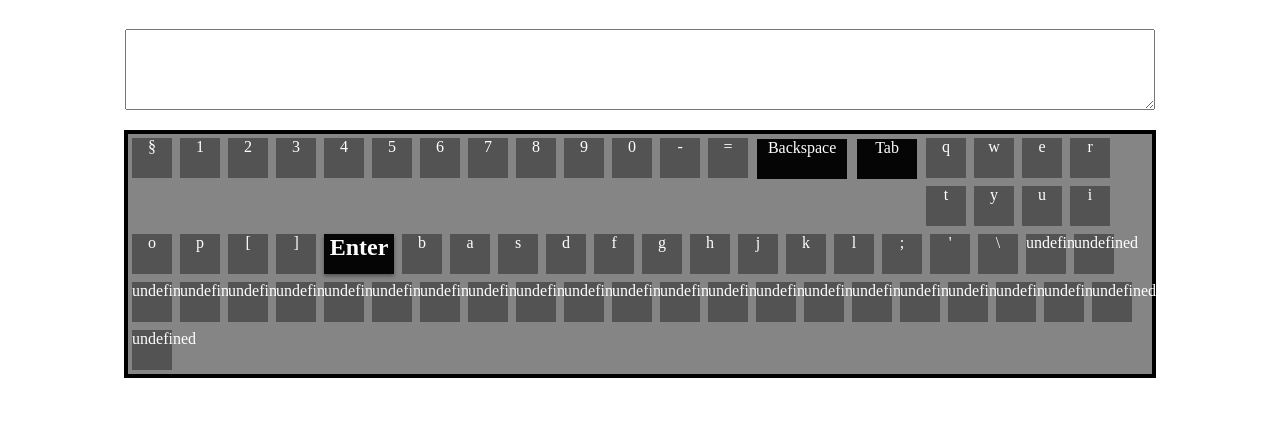
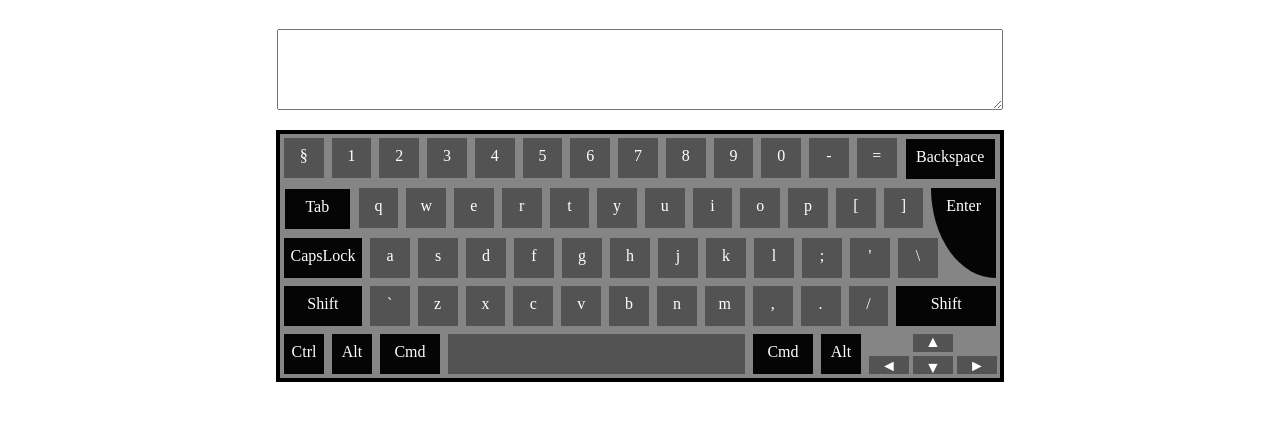
Before and after one commit to leonizis/virtual-keyboard, a website: page index.html in a window 1280 px wide. Shown: the part 137-558 px from the top of the page. Drawn offline with Linux system fonts and the light colour scheme.

Commit message:
feat: added all keys for the keyboard

```diff
--- a/script.js
+++ b/script.js
@@ -1,11 +1,40 @@
 //добавляем массив с кодами клавиатуры
-let codeDown = ["IntlBackslash", "Digit1", "Digit2", "Digit3", "Digit4", "Digit5", "Digit6", "Digit7", "Digit8", "Digit9", "Digit0", "Minus", "Equal", "Backspace",
-                "Tab",'KeyQ', 'KeyW', 'KeyE', 'KeyR', 'KeyT', 'KeyY', 'KeyU', 'KeyI', 'KeyO', 'KeyP', 'BracketLeft', 'BracketRight', "Enter",
-                "CapsLock", 'KeyA', 'KeyA', 'KeyS', 'KeyD', 'KeyF', 'KeyG', 'KeyH', 'KeyJ', 'KeyK', 'KeyL', 'Semicolon', 'Quote',
+const codeDown = ["IntlBackslash", "Digit1", "Digit2", "Digit3", "Digit4", "Digit5", "Digit6", "Digit7", "Digit8", "Digit9", "Digit0", "Minus", "Equal", "Backspace",
+"Tab",'KeyQ', 'KeyW', 'KeyE', 'KeyR', 'KeyT', 'KeyY', 'KeyU', 'KeyI', 'KeyO', 'KeyP', 'BracketLeft', 'BracketRight', "Enter",
+,'CapsLock', 'KeyA', 'KeyS', 'KeyD', 'KeyF', 'KeyG', 'KeyH', 'KeyJ', 'KeyK', 'KeyL', 'Semicolon', 'Quote',"Backslash",
+,"ShiftLeft", 'Backquote', 'KeyZ', 'KeyX', 'KeyC', 'KeyV', 'KeyB', 'KeyN', 'KeyM', 'Comma', 'Period', 'Slash', "ShiftRight",
+,"ControlLeft", "AltLeft", "MetaLeft", "Space", "MetaRight", "AltRight", "ArrowLeft", "ArrowUp", "ArrowDown", "ArrowRight"
 ];
-let keyDown = ["§", "1", "2", "3", "4", "5", "6", "7", "8", "9", "0", "-", "=", "Backspace",
-               "Tab", 'q', 'w', 'e', 'r', 't', 'y', 'u', 'i', 'o', 'p', '[', ']', "Enter",
-            ,'b','a', 's', 'd', 'f', 'g', 'h', 'j', 'k', 'l', ';', "'", '\\'];
+const keyDownEng = ["§", "1", "2", "3", "4", "5", "6", "7", "8", "9", "0", "-", "=", "Backspace",
+"Tab", 'q', 'w', 'e', 'r', 't', 'y', 'u', 'i', 'o', 'p', '[', ']', "Enter",
+,'CapsLock','a', 's', 'd', 'f', 'g', 'h', 'j', 'k', 'l', ';', "'", '\\',
+,"Shift", '`', 'z', 'x', 'c', 'v', 'b', 'n', 'm', ',', '.', '/', "Shift",
+,"Ctrl", "Alt", "Cmd", "", "Cmd", "Alt", "◄", "▲", "▼", "►"];
+const keyUpEng = ["±", "!", "@", "#", "$", "%", "^", "&", "*", "(", ")", "_", "+", "Backspace",
+"Tab", 'Q', 'W', 'E', 'R', 'T', 'Y', 'U', 'I', 'O', 'P', '{', '}', "Enter",
+,'CapsLock','A', 'S', 'D', 'F', 'G', 'H', 'J', 'K', 'L', ':', "\"", '|',
+,"Shift", '~', 'Z', 'X', 'C', 'V', 'B', 'N', 'M', '<', '>', '?', "Shift",
+,"Ctrl", "Alt", "Cmd", "", "Cmd", "Alt", "◄", "▲", "▼", "►"];
+const keyCapsEng = ["§", "1", "2", "3", "4", "5", "6", "7", "8", "9", "0", "-", "=", "Backspace",
+"Tab", 'Q', 'W', 'E', 'R', 'T', 'Y', 'U', 'I', 'O', 'P', '[', ']', "Enter",
+,'CapsLock','A', 'S', 'D', 'F', 'G', 'H', 'J', 'K', 'L', ';', "'", '\\',
+,"Shift", '`', 'Z', 'X', 'C', 'V', 'B', 'N', 'M', ',', '.', '/', "Shift",
+,"Ctrl", "Alt", "Cmd", "", "Cmd", "Alt", "◄", "▲", "▼", "►"];
+const keyDownRu = [">", "1", "2", "3", "4", "5", "6", "7", "8", "9", "0", "-", "=", "Backspace",
+"Tab", 'й', 'ц', 'у', 'к', 'е', 'н', 'г', 'ш', 'щ', 'з', 'х', 'ъ', "Enter",
+,'CapsLock','ф', 'ы', 'в', 'а', 'п', 'р', 'о', 'л', 'д', 'ж', "э", 'ё',
+,"Shift", ']', 'я', 'ч', 'с', 'м', 'и', 'т', 'ь', 'б', 'ю', '/', "Shift",
+,"Ctrl", "Alt", "Cmd", "", "Cmd", "Alt", "◄", "▲", "▼", "►"];
+const keyUpRu = ["<", "!", "\"", "№", "%", ":", ",", ".", ";", "(", ")", "_", "+", "Backspace",
+"Tab", 'Й', 'Ц', 'У', 'К', 'Е', 'Н', 'Г', 'Ш', 'Щ', 'З', 'Х', 'Ъ', "Enter",
+,'CapsLock','Ф', 'Ы', 'В', 'А', 'П', 'Р', 'О', 'Л', 'Д', 'Ж', "Э", 'Ё',
+,"Shift", '[', 'Я', 'Ч', 'С', 'М', 'И', 'Т', 'Ь', 'Б', 'Ю', '?', "Shift",
+,"Ctrl", "Alt", "Cmd", "", "Cmd", "Alt", "◄", "▲", "▼", "►"];
+const keyCapsRu = [">", "1", "2", "3", "4", "5", "6", "7", "8", "9", "0", "-", "=", "Backspace",
+"Tab", 'Й', 'Ц', 'У', 'К', 'Е', 'Н', 'Г', 'Ш', 'Щ', 'З', 'Х', 'Ъ', "Enter",
+,'CapsLock','Ф', 'Ы', 'В', 'А', 'П', 'Р', 'О', 'Л', 'Д', 'Ж', "Э", 'Ё',
+,"Shift", ']', 'Я', 'Ч', 'С', 'М', 'И', 'Т', 'Ь', 'Б', 'Ю', '/', "Shift",
+,"Ctrl", "Alt", "Cmd", "", "Cmd", "Alt", "◄", "▲", "▼", "►"];
 
 let container = document.createElement("div");
 container.setAttribute("class", "container");
@@ -30,10 +59,11 @@ keyboardBlock.classList.add("keyboard-block", "keyboard");
 container.appendChild(keyboardBlock);
 // добавляем разметку по рядам
 let keyboardKeys = [];
-let rowSizes = [14, 14, 14, 13, 10]; // колличество кнопок в каждом ряду
+let keyboardRow = "";
+let rowSizes = [14, 14, 13, 13, 10]; // колличество кнопок в каждом ряду
 
 for (let i = 0; i < 5; i++) {
-    let keyboardRow = document.createElement("div");
+    keyboardRow = document.createElement("div");
     keyboardRow.classList.add("keyboard-row");
     keyboardBlock.appendChild(keyboardRow);
 
@@ -43,7 +73,7 @@ for (let i = 0; i < 5; i++) {
         let key = document.createElement("div");
         key.classList.add("key", codeDown[j + i * 14 + (i > 1 ? 1 : 0)]); // ищем индексы для строк 3-4-5
         keyboardRow.appendChild(key);
-        key.innerHTML = keyDown[j + i * 14 + (i > 1 ? 1 : 0)];
+        key.innerHTML = keyDownEng[j + i * 14 + (i > 1 ? 1 : 0)];
         rowKeys.push(key);
     }
 
--- a/style.css
+++ b/style.css
@@ -1,6 +1,6 @@
 .container{
     margin: auto;
-    width: 90%;
+    width: 800px;
     display: flex;
     justify-content: center;
     align-items: center;
@@ -19,19 +19,23 @@
     width: 90%;
     border: 4px solid #000;
     background-color: #868585;
+
+}
+.keyboard-row{
+    display: flex;
 }
 
 .key{
     text-align: center;
-    float: left;
     width: 40px;
     height: 40px;
     background-color: #535353;
     color: #fff;
     margin: 4px;
+    line-height: 35px;
 }
+
 .Backspace{
-    float: left;
     width: 90px;
     height: 40px;
     background-color: #060505;
@@ -39,21 +43,72 @@
     margin: 5px;
 }
 .Tab{
-    float: left;
-    width: 60px;
+    width: 65px;
     height: 40px;
     background-color: #060505;
     color: #fff;
     margin: 5px;
 }
 .Enter{
-    width: 70px;
+    width: 65px;
+    height: 90px;
+    background-color: #060505;
+    border: none;
+    color: #fff;
+    border-radius: 0 0 0 100%;
+}
+
+.keyboard-row:nth-child(3){
+    margin: -48px 0 0 0;
+}
+
+.CapsLock{
+    width: 78px;
     height: 40px;
     background-color: #060505;
     border: none;
     color: #fff;
-    font-size: 24px;
-    font-weight: bold;
-    box-shadow: 0 2px 4px rgba(0,0,0,0.4);
+}
+.ShiftLeft{
+    width: 78px;
+    height: 40px;
+    background-color: #060505;
+    border: none;
+    color: #fff;
+}
+.ShiftRight{
+    width: 100px;
+    height: 40px;
+    background-color: #060505;
+    border: none;
+    color: #fff;
+}
+.ControlLeft,
+.AltLeft,
+.AltRight{
+    background-color: #060505;
+}
+.MetaLeft,
+.MetaRight{
+    background-color: #060505;
+    width: 60px;
+}
+.Space{
+    width: 297px;
+}
+.ArrowLeft,
+.ArrowRight{
+    height: 18px;
+    margin: 26px 0 0 4px;
+    line-height: 20px;
 
 }
+.ArrowUp{
+    height: 18px;
+    line-height: 15px;
+}
+.ArrowDown{
+    height: 18px;
+    margin: 26px 0 0 -44px;
+    line-height: 23px;
+}
```
